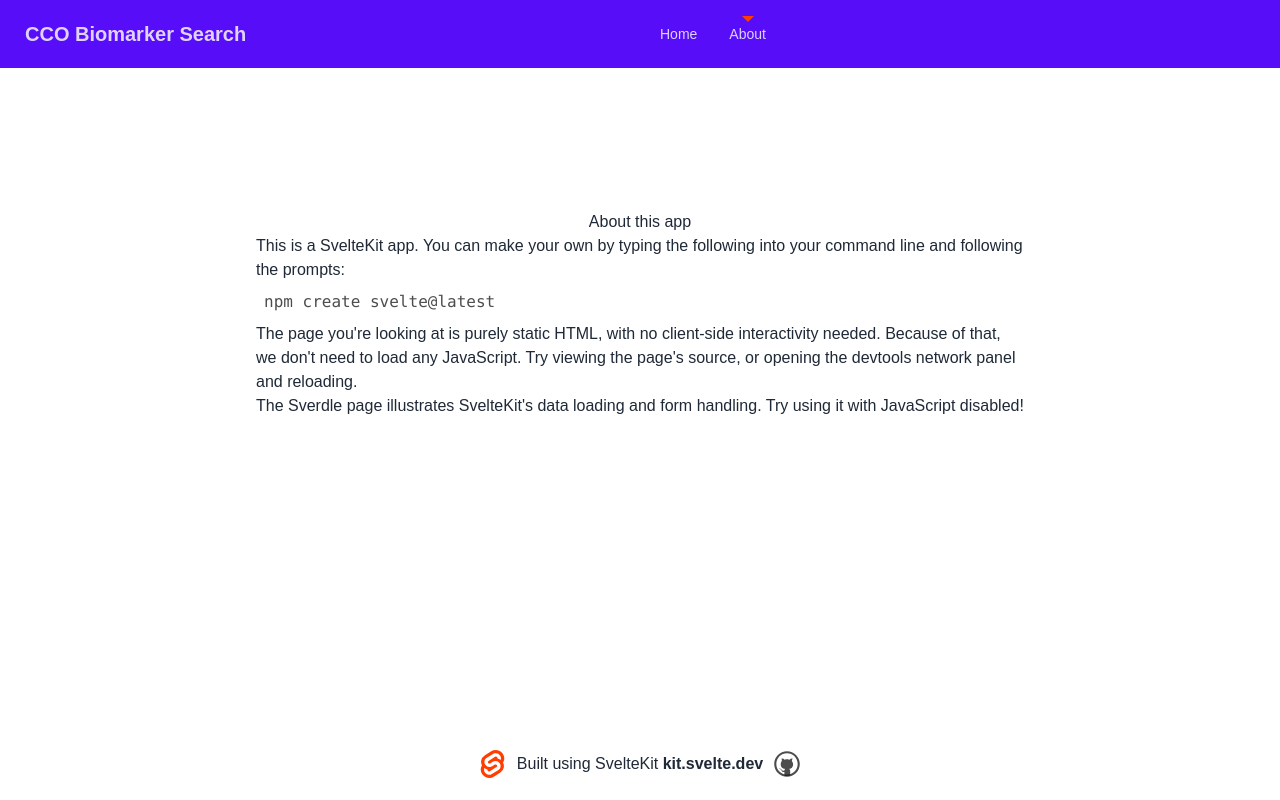
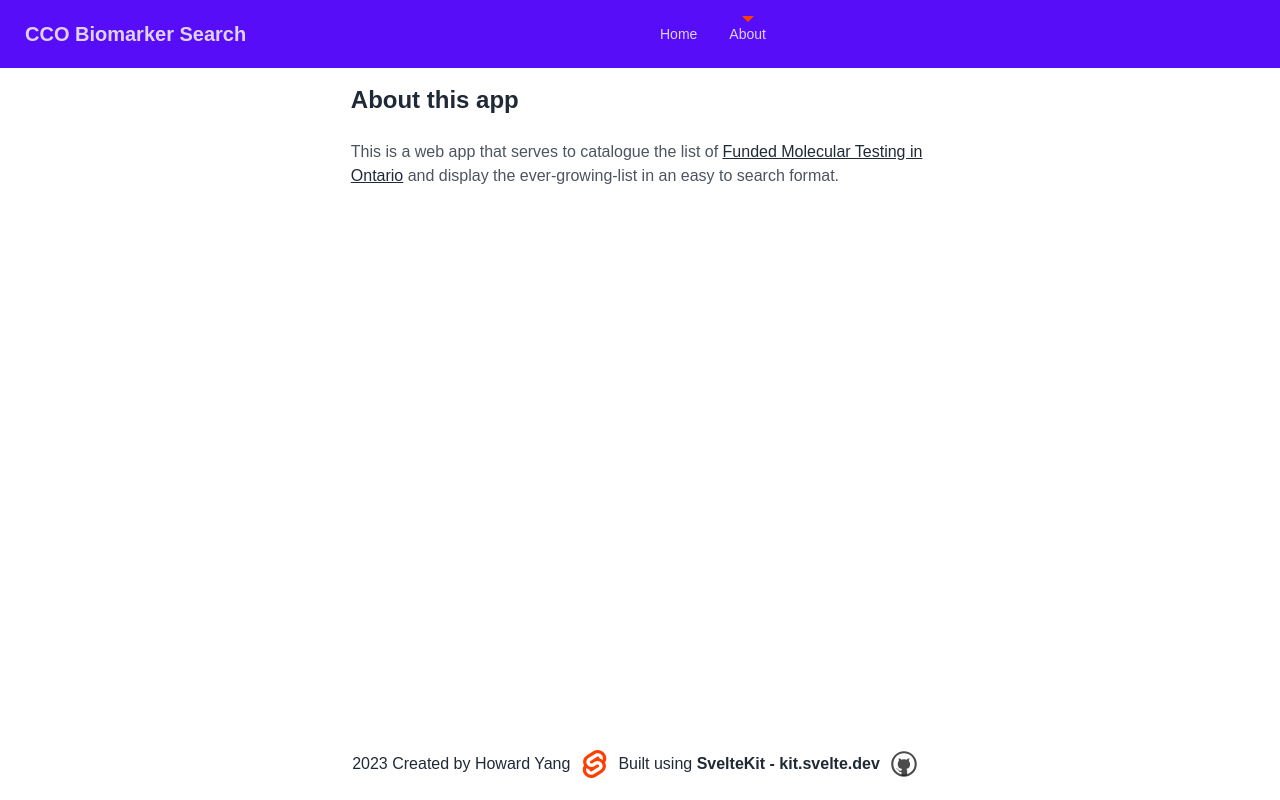
Before and after one commit to w00tl00ps/biomarker-search, a SvelteKit app: page /about in a window 1280 px wide. Built offline with nearby package versions, Linux system fonts and the light colour scheme; no server answers.

Commit message:
feat: update about page and footer

```diff
--- a/src/routes/+layout.svelte
+++ b/src/routes/+layout.svelte
@@ -29,12 +29,13 @@
 	</main>
 
 	<footer>
+		<div>2023 Created by Howard Yang</div>
 		<div class="corner">
 			<a href="https://kit.svelte.dev">
 				<img src={logo} alt="SvelteKit" />
 			</a>
 		</div>
-		<p>Built using SvelteKit <a href="https://kit.svelte.dev">kit.svelte.dev</a></p>
+		<p>Built using <a href="https://kit.svelte.dev">SvelteKit - kit.svelte.dev</a></p>
 		<div class="corner">
 			<a href="https://github.com/w00tl00ps/biomarker-search">
 				<img src={github} alt="GitHub" />
--- a/src/routes/about/+page.svelte
+++ b/src/routes/about/+page.svelte
@@ -3,24 +3,11 @@
 	<meta name="description" content="About this app" />
 </svelte:head>
 
-<div class="text-column">
-	<h1>About this app</h1>
+<div class="prose">
+	<h2>About this app</h2>
 
 	<p>
-		This is a <a href="https://kit.svelte.dev">SvelteKit</a> app. You can make your own by typing the
-		following into your command line and following the prompts:
-	</p>
-
-	<pre>npm create svelte@latest</pre>
-
-	<p>
-		The page you're looking at is purely static HTML, with no client-side interactivity needed.
-		Because of that, we don't need to load any JavaScript. Try viewing the page's source, or opening
-		the devtools network panel and reloading.
-	</p>
-
-	<p>
-		The <a href="/sverdle">Sverdle</a> page illustrates SvelteKit's data loading and form handling. Try
-		using it with JavaScript disabled!
+		This is a web app that serves to catalogue the list of <a href="https://www.cancercareontario.ca/en/cancer-care-ontario/programs/clinical-services/pathology-laboratory-medicine">Funded Molecular Testing in Ontario</a> and display
+		the ever-growing-list in an easy to search format.
 	</p>
 </div>
```
